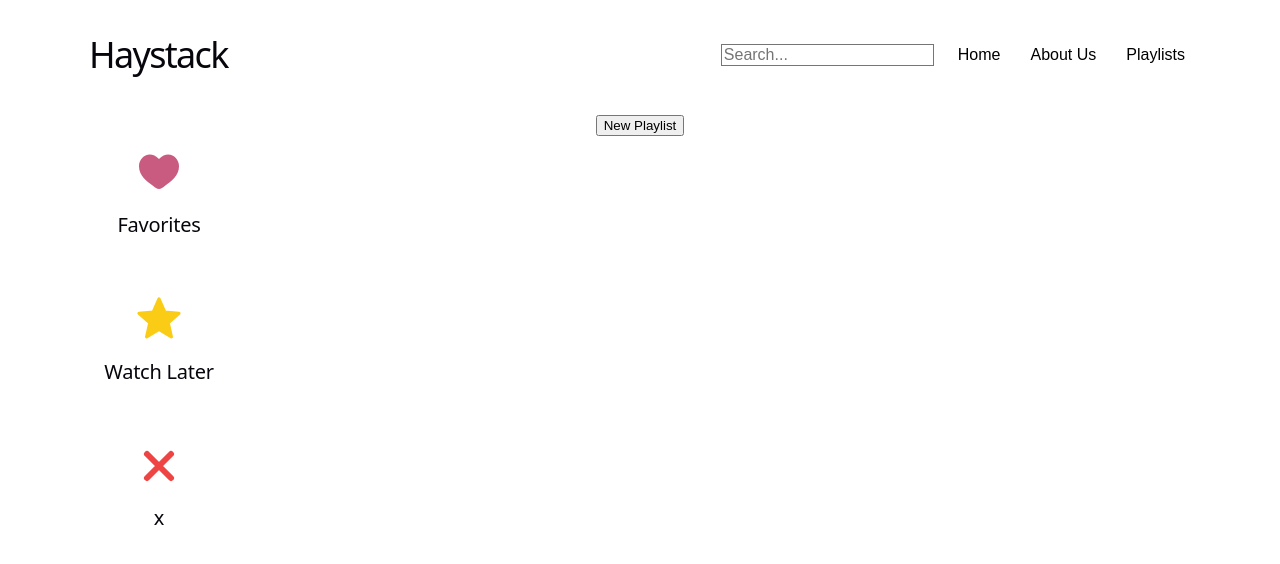
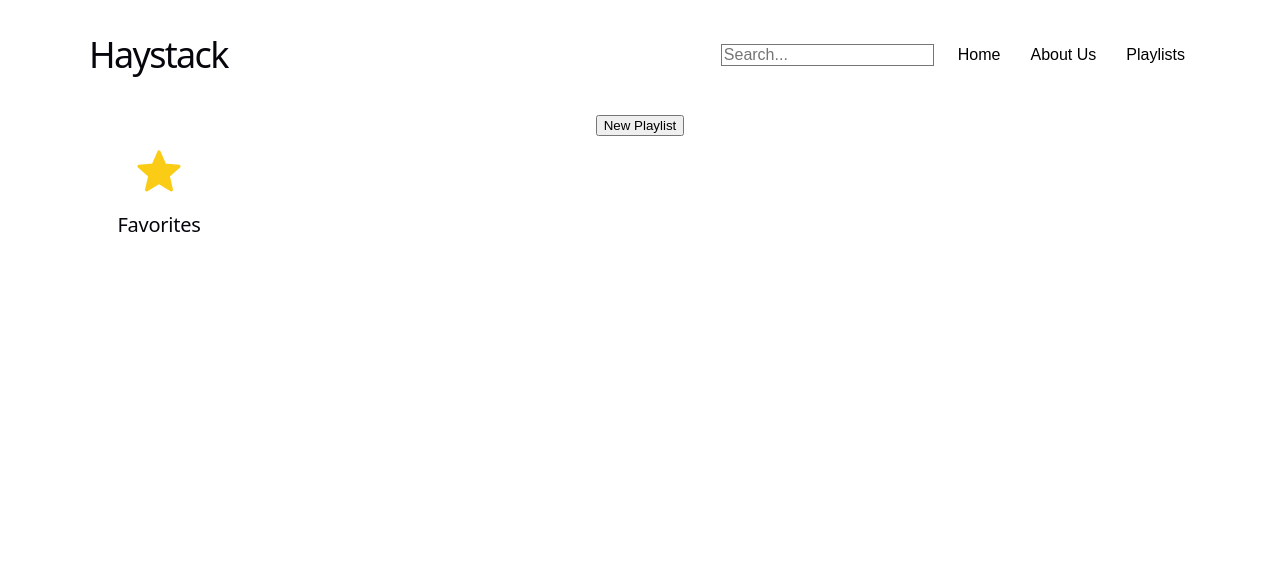
Before and after one commit to samkern108/Haystack, a React (Vite) app in the folder haystack-app/: page /playlists in a window 1280 px wide. Shown: the top 564 px of the page. Built offline with nearby package versions, Linux system fonts and the light colour scheme.

Commit message:
create a combined playlist row for public and private favorites

```diff
--- /dev/null
+++ b/haystack-app/src/components/playlist_components/PlaylistRow_Favorites.tsx
@@ -0,0 +1,45 @@
+import { VideoCard } from "../video_components/VideoCard";
+import './PlaylistRow.css'
+import type { State, Action, PlaylistState } from "../../state/creatorVideoState";
+import { getVideosByIds } from "../video_components/videohelpers";
+import { SYSTEMVIDEOLABELS } from "../video_components/videolabels";
+
+interface PlaylistRow_FavoritesProps {
+  state: State;
+  dispatch: React.ActionDispatch<[action: Action]>;
+}
+
+export function PlaylistRow_Favorites( props : PlaylistRow_FavoritesProps) {
+
+  const playlistState_Star = props.state.playlists['star'];
+  const playlistState_Heart = props.state.playlists['love'];
+
+  const playlistVideos_Star = getVideosByIds(playlistState_Star.videoIds);
+  const playlistVideos_Heart = getVideosByIds(playlistState_Heart.videoIds);
+  const allFavoritesVideos = [...playlistVideos_Star, ...playlistVideos_Heart];
+
+  const videoLabel = SYSTEMVIDEOLABELS.find((b) => b.id === playlistState_Star.videoLabelId);
+
+  return (
+    <section className="playlist-row">
+      <div className="playlist-info">
+        <div className={`playlist-label-button`}
+          style={{ color: videoLabel?.darkColor }}>
+          { videoLabel?.icon }
+        </div>
+        <h2>{ 'Favorites' }</h2>
+      </div>
+
+      <div className="video-strip">
+        {allFavoritesVideos.map((video) => (
+          <VideoCard
+            key={video.videoId_yt}
+            video={video}
+            state={props.state}
+            dispatch={props.dispatch}
+          />
+        ))}
+      </div>
+    </section>
+  );
+}
--- a/haystack-app/src/components/playlist_components/PlaylistsPage.tsx
+++ b/haystack-app/src/components/playlist_components/PlaylistsPage.tsx
@@ -1,5 +1,6 @@
 import type { Action, State } from "../../state/creatorVideoState";
 import { PlaylistRow } from "./PlaylistRow";
+import { PlaylistRow_Favorites } from "./PlaylistRow_Favorites";
 
 interface PlaylistsPageProps {
   state: State;
@@ -19,6 +20,17 @@ export function PlaylistsPage(props: PlaylistsPageProps) {
     <div>
       <button onClick={() => createNewPlaylist(props.dispatch)}>New Playlist</button>
 
+
+      <PlaylistRow_Favorites
+        key={'all_favorites'}
+        state={props.state}
+        dispatch={props.dispatch}
+      />
+    </div>
+  );
+}
+
+/*
     {Object.values(props.state.playlists).map((playlist) => (
       <PlaylistRow
         key={playlist.id}
@@ -27,6 +39,4 @@ export function PlaylistsPage(props: PlaylistsPageProps) {
         dispatch={props.dispatch}
       />
     ))}
-    </div>
-  );
-}
+*/
--- a/haystack-app/src/components/video_components/VideoLabelButton.tsx
+++ b/haystack-app/src/components/video_components/VideoLabelButton.tsx
@@ -15,8 +15,6 @@ export function VideoLabelButton({
   const hover = useDelayedHover(600);
 
   const videoLabel = findVideoLabelById(label);
-
-  console.log('display: ' , videoLabel?.label , ' : ' , active);
 
   return (
     <button
--- a/haystack-app/src/components/video_components/videolabels.tsx
+++ b/haystack-app/src/components/video_components/videolabels.tsx
@@ -23,20 +23,20 @@ export const SYSTEMVIDEOLABELS: VideoLabel[] = [
   {
     id: "love",
     label: "Love",
-    associatedPlaylistId: "favorites",
+    associatedPlaylistId: "love",
     lightColor: "#df7e9c",
     darkColor: "#c95a80",
     icon: Icons.loveIcon, // TODO – Should prolly make this iconId.
-    description: "Favorite (visible to friends)"
+    description: "Favorite (private to you)"
   },
   {
     id: "star",
     label: "Star",
-    associatedPlaylistId: "watch-later",
+    associatedPlaylistId: "star",
     lightColor: "#fde68a",
     darkColor: "#facc15",
     icon: Icons.starIcon,
-    description: "Favorite (private to you)"
+    description: "Favorite (visible to friends)"
   },
   {
     id: "x",
--- a/haystack-app/src/state/creatorVideoState.ts
+++ b/haystack-app/src/state/creatorVideoState.ts
@@ -77,15 +77,15 @@ export type Action =
 
 function createInitialPlaylists(): Record<string, PlaylistState> {
   const initialPlaylists = {} as Record<string, PlaylistState>;
-  initialPlaylists['favorites'] = {
-    id: 'favorites',
-    name: 'Favorites',
+  initialPlaylists['love'] = {
+    id: 'love',
+    name: 'Favorites (Private)',
     videoLabelId: "love",
     videoIds: []
   };
-  initialPlaylists['watch-later'] = {
-    id: 'watch-later',
-    name: 'Watch Later',
+  initialPlaylists['star'] = {
+    id: 'star',
+    name: 'Favorites (public)',
     videoLabelId: "star",
     videoIds: []
   };
--- a/haystack-app/src/types.ts
+++ b/haystack-app/src/types.ts
@@ -19,6 +19,3 @@ export interface Playlist {
   videoIds: string[];
   icon: VideoLabel;
 }
-
-// SAM – Should this be a type?
-export type defaultPlaylists = 'watch-later';
```
